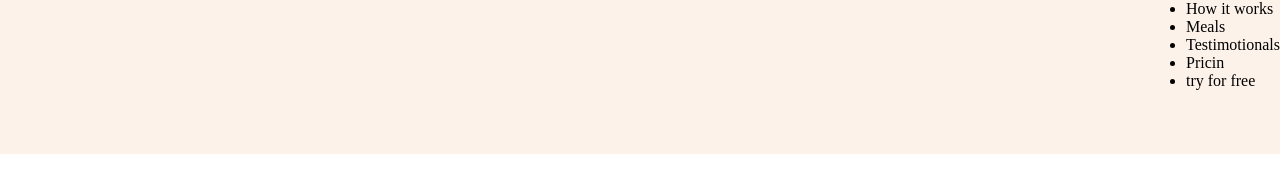
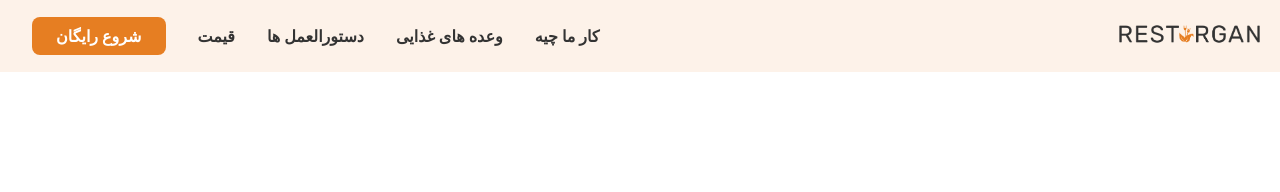
Before and after one commit to hakem26/RestorganWeb, a plain HTML site: page index.html in a window 1280 px wide. Drawn offline with Linux system fonts and the light colour scheme; a web font is replaced by a local one.

Commit message:
add header

```diff
--- a/index.html
+++ b/index.html
@@ -11,14 +11,16 @@
 
 <body>
     <header>
-        <div class="header-logo"></div>
+        <div class="header-logo">
+            <img src="./content/img/restorgan-logo.png" alt="">
+        </div>
         <nav>
             <ul>
-                <li>How it works</li>
-                <li>Meals</li>
-                <li>Testimotionals</li>
-                <li>Pricin</li>
-                <li>try for free</li>
+                <li><a href="#">کار ما چیه</a></li>
+                <li><a href="#">وعده های غذایی</a></li>
+                <li><a href="#">دستورالعمل ها</a></li>
+                <li><a href="#">قیمت</a></li>
+                <li><a href="#" class="nav-btn">شروع رایگان</a></li>
             </ul>
         </nav>
     </header>
--- a/style.css
+++ b/style.css
@@ -1,3 +1,4 @@
+@import url('https://fonts.googleapis.com/css2?family=Mooli&family=Mulish&family=Open+Sans&family=Roboto:wght@400;700&family=Rubik&display=swap');
 * {
     box-sizing: border-box;
     margin: 0;
@@ -6,6 +7,7 @@
 
 body {
     display: flex;
+    font-family: 'Rubik', sans-serif;
 }
 
 /*
@@ -15,10 +17,19 @@ height: 9.6rem;
  */
 header {
     width: 100%;
-    height: 9.6rem;
+    height: 4.5rem;
     background-color: #fdf2e9;
     display: flex;
+    flex-direction: row-reverse;
     justify-content: space-between;
+    align-items: center;
+    font-weight: 600;
+    padding: 0 1rem;
+}
+
+.header-logo img {
+    height: 20px;
+    cursor: pointer;
 }
 
 /* NAV:
@@ -26,3 +37,29 @@ header {
     space: 32.rem
     font-size: 18.rem
     try -> color: #e67e22 */
+header nav ul li{
+    display: inline;
+    padding: 1rem;
+    float: right;
+}
+
+header nav ul li a {
+    text-decoration: none;
+    color: #333;
+}
+
+header nav ul li a:hover {
+    color: #e67e22;
+    transition: 0.2s all;
+}
+
+.nav-btn {
+    background-color: #e67e22;
+    padding: 0.6rem 1.5rem;
+    border-radius: 0.5rem;
+    color: white;
+}
+.nav-btn:hover {
+    background-color: #b8661e;
+    color: white;
+}
```
